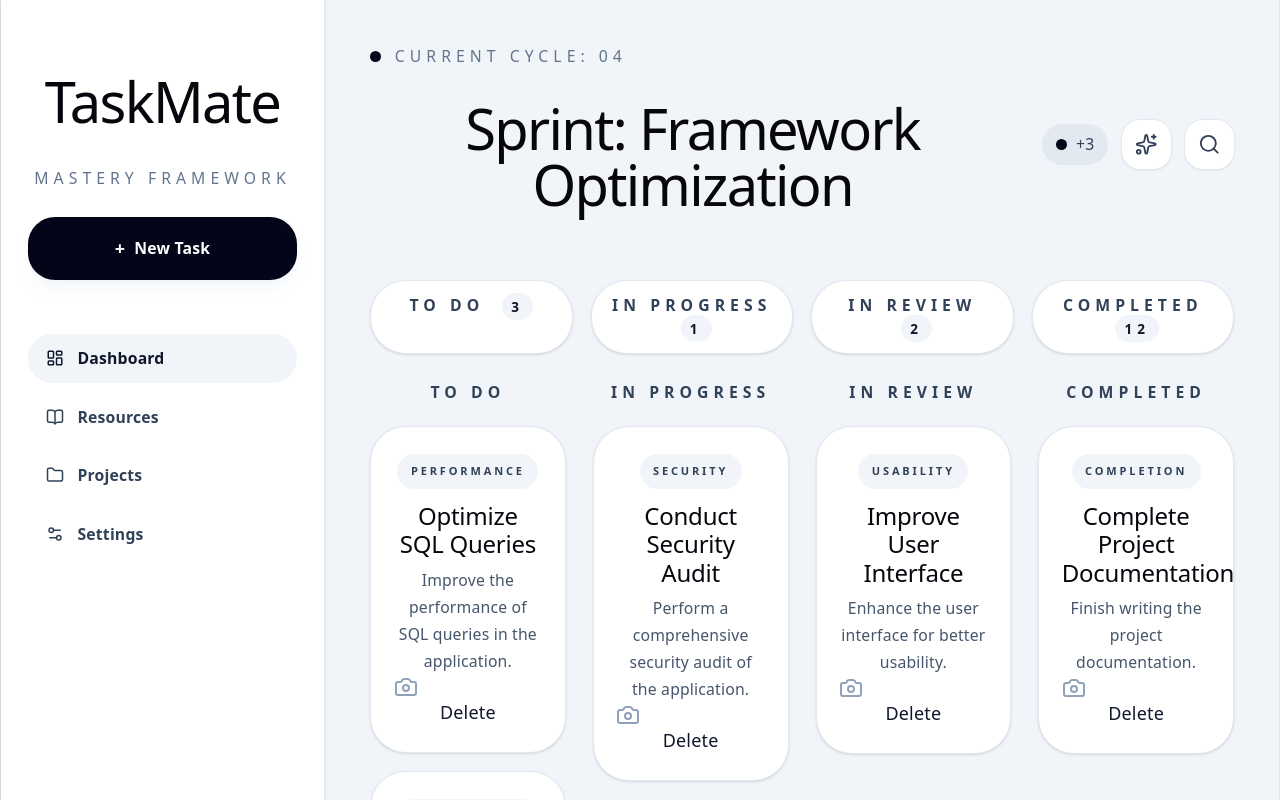
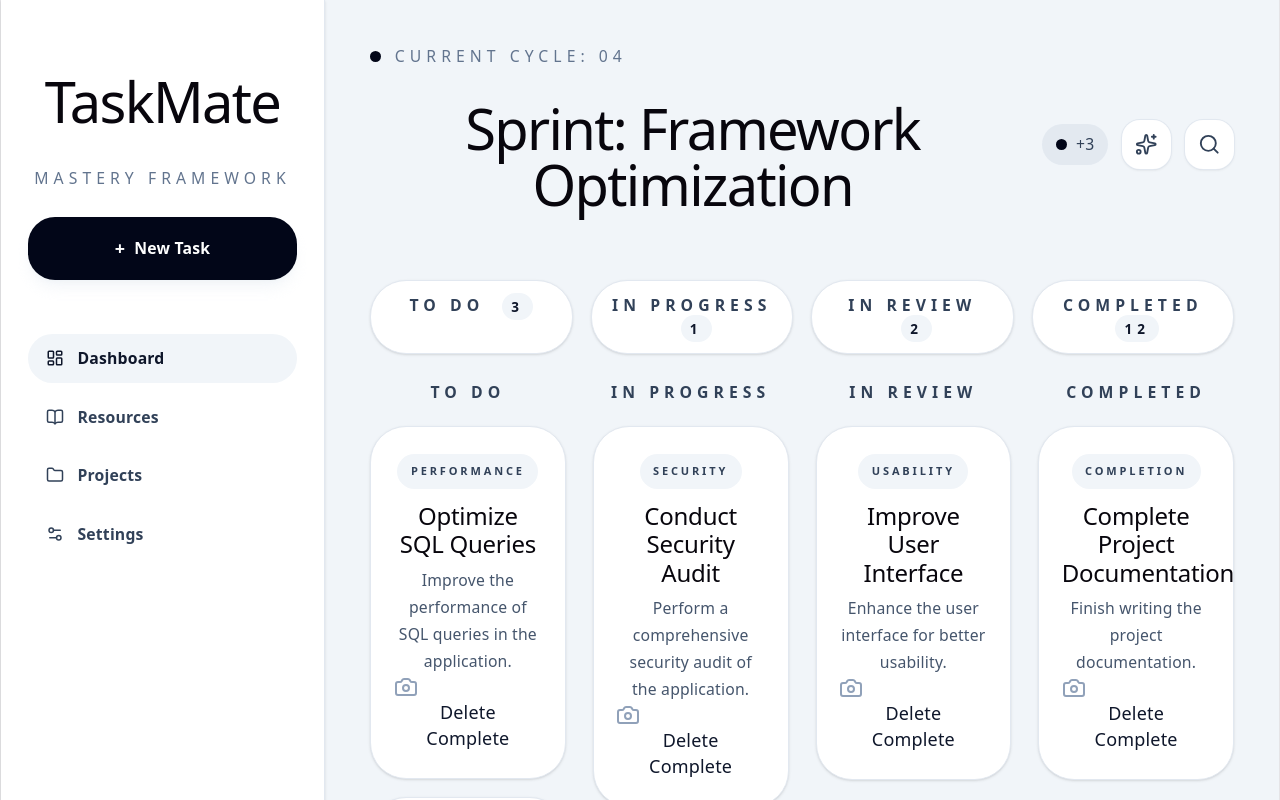
Before and after one commit to suvashish26/task-mate, a React (Vite) app: page /dashboard in a window 1280 px wide. Shown: the top 800 px of the page. Built offline with nearby package versions, Linux system fonts and the light colour scheme.

Commit message:
feat: implement mark task complete toggle

```diff
--- a/src/App.tsx
+++ b/src/App.tsx
@@ -9,6 +9,7 @@ import AddTask from './AddTask'
 import { Camera } from 'lucide-react'
 
 function App() {
+
    interface Task{
     id: number;
     category: string;
@@ -77,9 +78,15 @@ function App() {
       setTasks([...tasks, newTask])
     }
     function deleteTask(id: number){
-
       setTasks(tasks.filter(task => task.id != id))
     }
+
+function updateTask(id:number){
+  setTasks(tasks.map(task =>
+    task.id === id ? {...task, status: "Completed"} : task // ternary
+  ))
+}
+
 
   return (
 
@@ -88,7 +95,7 @@ function App() {
         <Route path='/' element={<LandingPage />} />
         <Route path='/login' element={<LoginPage />} />
         <Route path = '/Register' element={<RegisterPage />} />
-        <Route path='/dashboard' element={<TaskDashboard tasks={tasks} deleteTask={deleteTask} />} />
+        <Route path='/dashboard' element={<TaskDashboard tasks={tasks} deleteTask={deleteTask} updateTask={updateTask}/>} />
         {/* Pass addTask as a prop */}
         <Route path = '/Task' element={<AddTask addTask={addTask}/>} />
       </Routes>
--- a/src/TaskDashboard.tsx
+++ b/src/TaskDashboard.tsx
@@ -13,9 +13,10 @@ interface Task {
 interface TaskDashboardProps {
     tasks: Task[];
     deleteTask: (id:number) => void; // deleteTask inside same interface
+    updateTask: (id: number) => void;
 }
 
-function TaskDashboard({tasks, deleteTask}: TaskDashboardProps) {
+function TaskDashboard({tasks, deleteTask, updateTask}: TaskDashboardProps) {
 
     return(
         <div className="min-h-screen bg-slate-100 text-slate-900">
@@ -102,7 +103,7 @@ function TaskDashboard({tasks, deleteTask}: TaskDashboardProps) {
 
                                     {tasks.filter(task => task.status === 'To do').map((task) => (
 
-                                        <Tasks key={task.id} id={task.id} category={task.category} title={task.title} description={task.description} icon={task.icon} deleteTask={deleteTask} />
+                                        <Tasks key={task.id} id={task.id} category={task.category} title={task.title} description={task.description} icon={task.icon} deleteTask={deleteTask} updateTask={updateTask} />
                                     ))}
 
                                 </div>
@@ -114,7 +115,7 @@ function TaskDashboard({tasks, deleteTask}: TaskDashboardProps) {
 
                                    {tasks.filter(task => task.status === 'In progress').map((task)=> (
 
-                                    <Tasks key = {task.id} id={task.id} category={task.category} title={task.title} description={task.description} icon={task.icon} deleteTask={deleteTask}/>
+                                    <Tasks key = {task.id} id={task.id} category={task.category} title={task.title} description={task.description} icon={task.icon} deleteTask={deleteTask} updateTask={updateTask}/>
 ))}
                                    </div>
                             </section>
@@ -124,7 +125,7 @@ function TaskDashboard({tasks, deleteTask}: TaskDashboardProps) {
                                 <div className="space-y-4">
                                  {tasks.filter(task=> task.status === 'In review').map ((task)=>(
 
-                                   <Tasks key = {task.id} id={task.id} category= {task.category} title={task.title} description= {task.description} icon= {task.icon} deleteTask={deleteTask}/>
+                                   <Tasks key = {task.id} id={task.id} category= {task.category} title={task.title} description= {task.description} icon= {task.icon} deleteTask={deleteTask} updateTask={updateTask} />
 ))}
                                     </div>
                             </section>
@@ -134,7 +135,7 @@ function TaskDashboard({tasks, deleteTask}: TaskDashboardProps) {
                                 <div className="space-y-4">
                                    {tasks.filter(task=> task.status === 'Completed').map((task)=>(
 
-                                  <Tasks key={task.id} id={task.id} category={task.category} title= {task.title} description={task.description} icon={task.icon} deleteTask={deleteTask}/>
+                                  <Tasks key={task.id} id={task.id} category={task.category} title= {task.title} description={task.description} icon={task.icon} deleteTask={deleteTask} updateTask={updateTask}/>
 ))}
                                    </div>
                             </section>
--- a/src/Tasks.tsx
+++ b/src/Tasks.tsx
@@ -7,9 +7,10 @@ type taskProps = {
     description: string;
     icon: ReactNode;
     deleteTask: (id:number) => void;
+    updateTask: (id:number) => void;
 }
 
-function Tasks({ id,category, title, description, icon, deleteTask }: taskProps){
+function Tasks({ id,category, title, description, icon, deleteTask,updateTask }: taskProps){
 
     return(
 
@@ -22,6 +23,8 @@ function Tasks({ id,category, title, description, icon, deleteTask }: taskProps)
             <p className="text-sm leading-6 text-slate-600 mb-5">{description}</p>
             <div className="flex items-center gap-2 text-slate-400">{icon}</div>
             <button onClick={() => deleteTask(id)}>Delete</button>
+            <br />
+            <button onClick={() => updateTask(id)}>Complete</button>
         </div>
     )
 }
```
